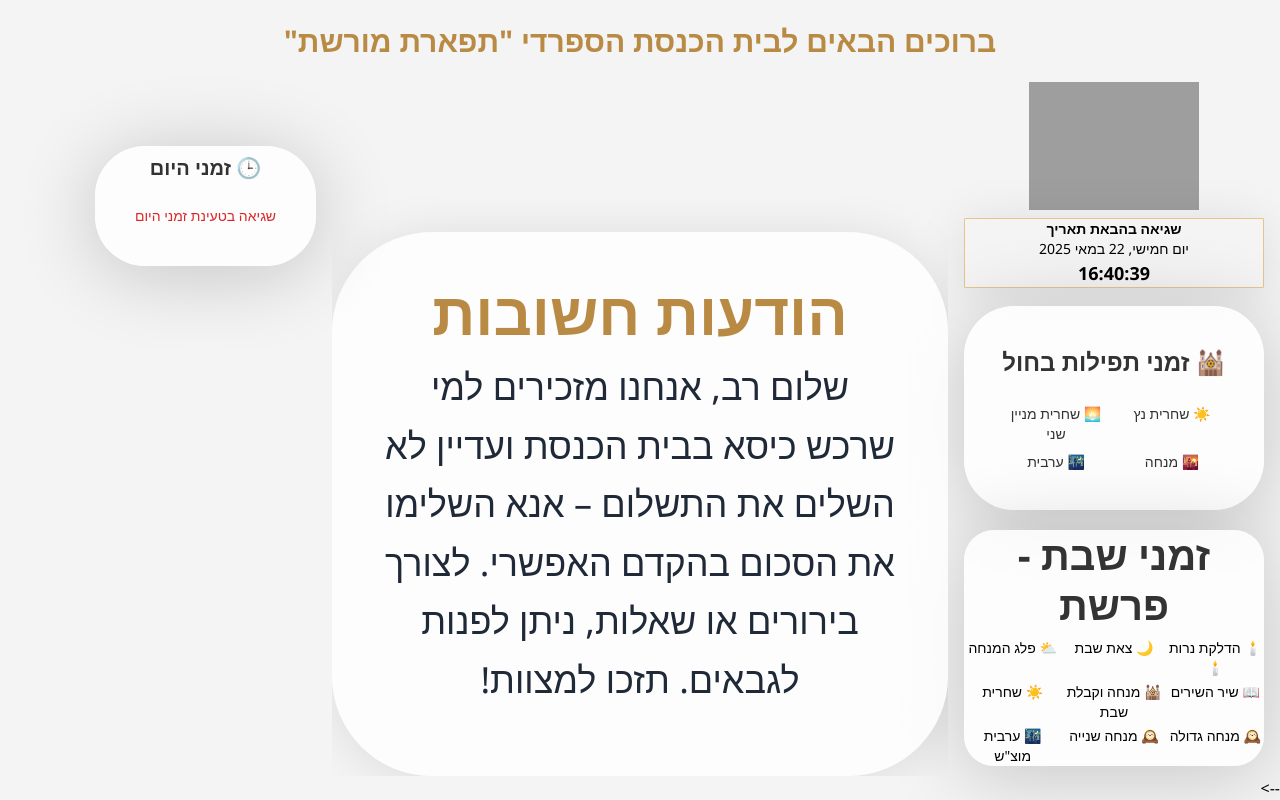
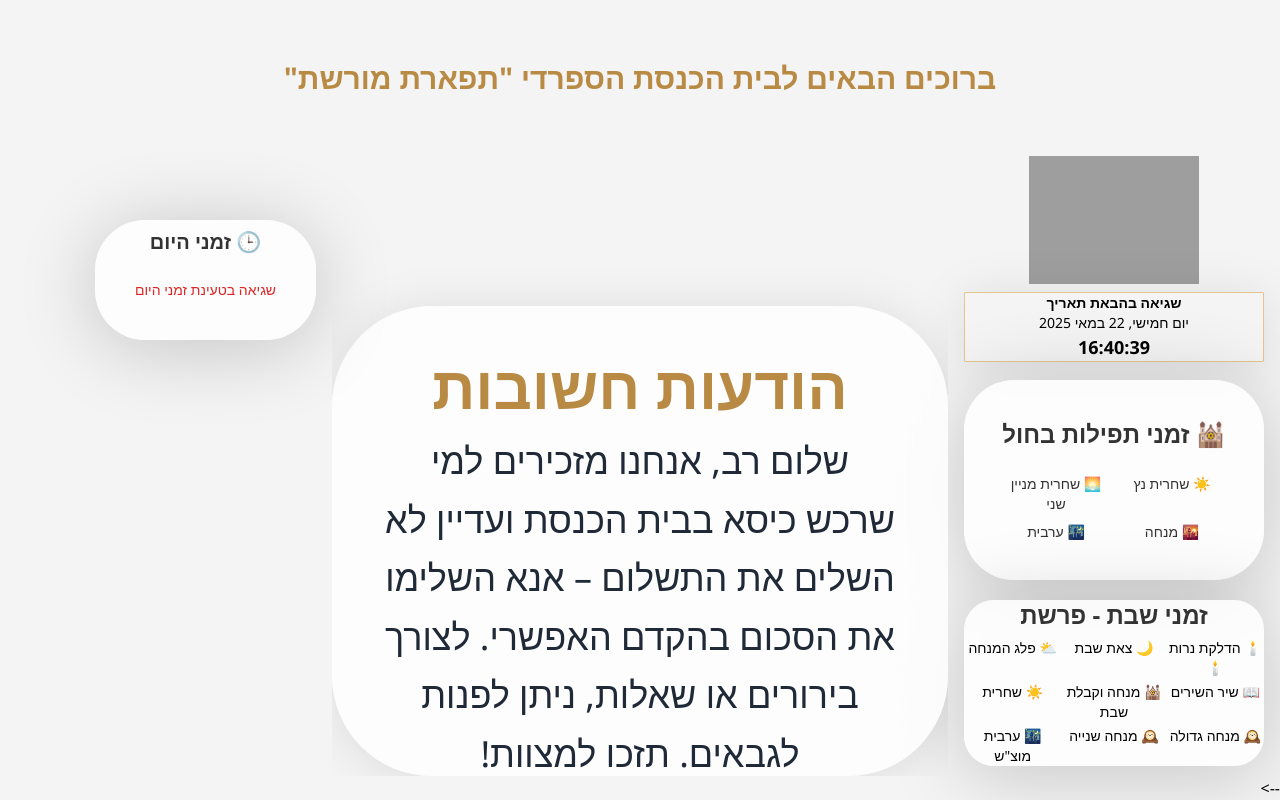
Before and after one commit to NirKilshtein/Beit-Kneeset, a Flask app: page / in a window 1280 px wide. Run offline with Flask 3, Linux system fonts and the light colour scheme; some libraries are stand-ins or nearby versions; grey boxes are pictures that could not be loaded.

Commit message:
Update index.html

```diff
--- a/templates/index.html
+++ b/templates/index.html
@@ -45,7 +45,7 @@
   margin: 10px auto;
   max-width: 1600px;
   font-size: 1.5rem; /* טקסט ענק */
-}
+}u
 
 .card_custom {
   background-color: rgba(255, 255, 255, 0.8);
@@ -57,7 +57,7 @@
   max-width: 1600px;
   width: 100%; /* Make it expand */
 
-  font-size: 2.5rem; /* טקסט ענק */
+  font-size: 1.5rem; /* טקסט ענק */
 }
 
 /* למסכים גדולים מאוד */
@@ -201,7 +201,7 @@
 
 
         <div class="card_hol">
-  <h2 class="text-center font-bold text-[#333333] text-1xl mb-6 text-shadow-lg/30 ">🕍 זמני תפילות בחול</h2>
+  <h2 class="text-center font-bold text-[#333333] text-2xl mb-6 text-shadow-lg/30 ">🕍 זמני תפילות בחול</h2>
   <div class="grid grid-cols-2 gap-2 text-center text-sm">
     <div>
       <div class="text-[#333333]">☀️ שחרית נץ</div>
@@ -224,7 +224,7 @@
 
 
           <div class="card_shabat">
-<h3 class="text-center font-bold text-1xl mb-2 leading-tight text-[#333333]" id="parashat">זמני שבת - פרשת </h3>
+<h3 class="text-center font-bold text-2xl mb-2 leading-tight text-[#333333]" id="parashat">זמני שבת - פרשת </h3>
 
     <div class="grid grid-cols-3 gap-1 text-center text-sm">
       <div>
```
